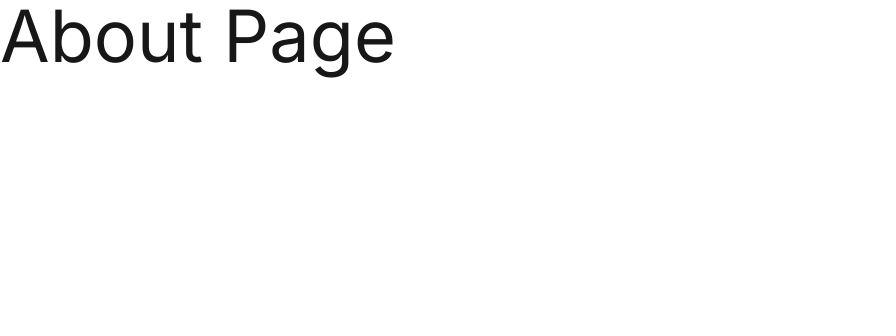
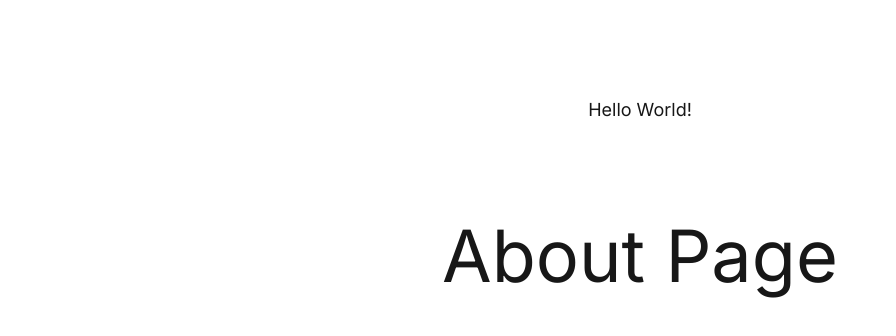
Before and after one commit to mariocodecr/NextJs-Learning, a Next.js app in the folder 01-first-steps/: page /about in a window 1280 px wide. Shown: the top 336 px of the page, without its empty margins (0-896 px from the left). Built offline with nearby package versions, Linux system fonts and the light colour scheme.

Commit message:
add SEO metadata and basic structure for About Page component

```diff
--- /dev/null
+++ b/01-first-steps/app/(general)/about/page.tsx
@@ -0,0 +1,15 @@
+
+export const metadata = {
+ title: 'SEO Title',
+ description: 'SEO Description',
+ keywords: ['About Page', 'Mario', 'Information', '...'],
+};
+
+export default function AboutPage() {
+
+    return (
+        <main className="flex flex-col items-center p-24">
+            <span className="text-7xl">About Page</span>
+        </main>
+    )
+}
```
